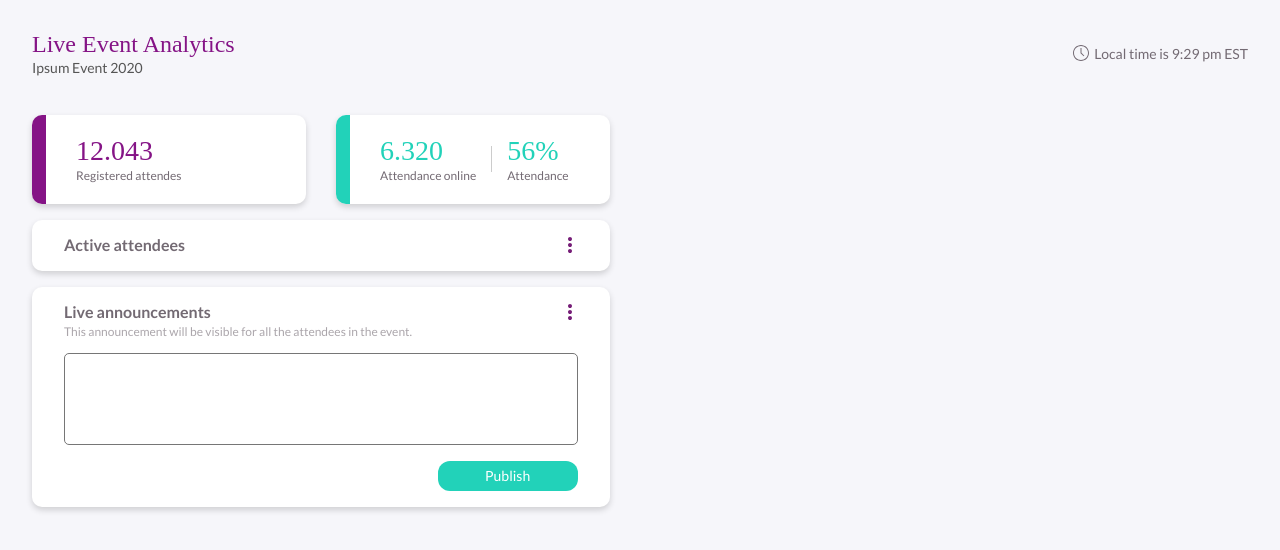
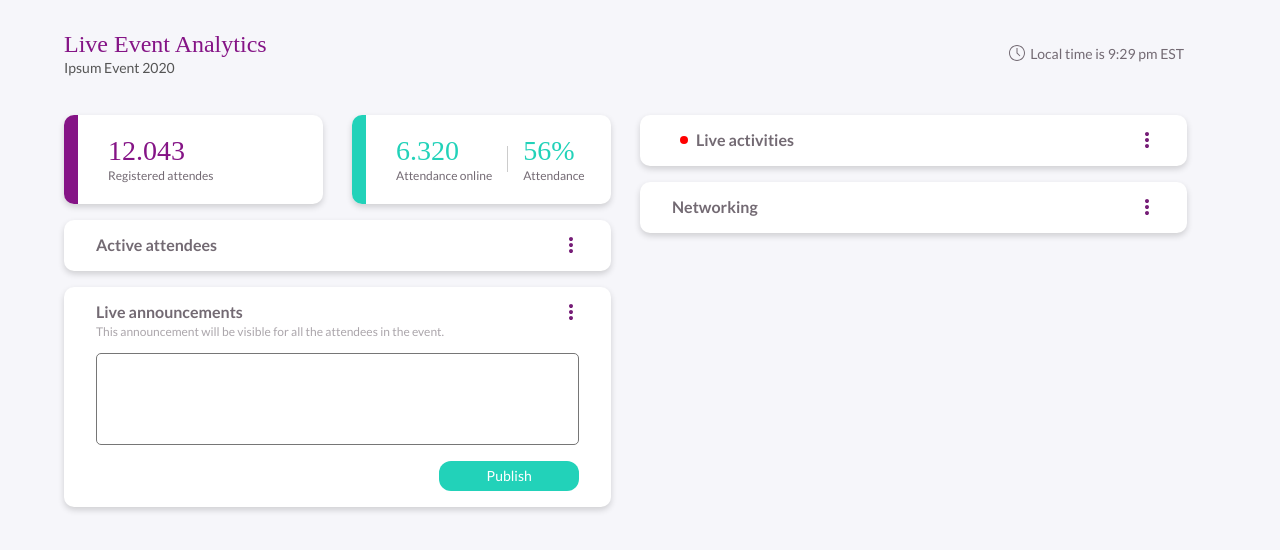
Before and after one commit to Eriold/eventtia, a React (Create React App) app: page / in a window 1280 px wide. Shown: the top 550 px of the page. Built offline with nearby package versions, Linux system fonts and the light colour scheme; a web font is replaced by a local one.

Commit message:
Add first step

```diff
--- a/src/components/App/index.jsx
+++ b/src/components/App/index.jsx
@@ -2,6 +2,7 @@ import React from 'react'
 import { BrowserRouter as Router, Route, Redirect, Switch } from 'react-router-dom'
 import { Step1, Step2, Step3, Step4 } from 'pages/Steps'
 import { Error } from 'pages/Error'
+import { Layout } from 'components/Layout'
 
 const Routes = () => {
   return (
@@ -18,8 +19,10 @@ const Routes = () => {
 
 export const App = () => {
   return (
-    <Router>
-      <Routes />
-    </Router>
+    <Layout>
+      <Router>
+        <Routes />
+      </Router>
+    </Layout>
   )
 }
--- a/src/components/Board/components/BoardStandard/index.jsx
+++ b/src/components/Board/components/BoardStandard/index.jsx
@@ -2,7 +2,6 @@ import React from 'react'
 import styled from 'styled-components'
 import { MenuItem } from 'components/Icon'
 import { Flex, Box } from 'rebass'
-import PropTypes from 'prop-types'
 import { Button, StandardButton } from 'components/Button'
 import { Board } from '../Board'
 import { Text, Textarea } from 'components/Text'
@@ -79,12 +78,4 @@ const BoardStandard = ({
   )
 }
 
-BoardStandard.propTypes = {
-  liveShow: PropTypes.bool
-}
-
-BoardStandard.defaultProps = {
-  liveShow: true
-}
-
 export default BoardStandard
--- /dev/null
+++ b/src/components/Layout/index.jsx
@@ -0,0 +1,17 @@
+import React from 'react'
+import styled from 'styled-components'
+
+const MainContent = styled.div`
+  width: 100vw;
+  height: 100vh;
+`
+
+export const Layout = ({ children }) => {
+  return (
+    <MainContent
+      id='Main'
+    >
+      {children}
+    </MainContent>
+  )
+}
--- a/src/components/LocalTime/index.jsx
+++ b/src/components/LocalTime/index.jsx
@@ -5,7 +5,7 @@ import { Text } from 'components/Text'
 
 export const LocalTime = () => {
   const newTime = new Date()
-  const hour = newTime.getHours() > 12 ? newTime.getHours() - 12 : newTime.getHours
+  const hour = newTime.getHours() > 12 ? newTime.getHours() - 12 : newTime.getHours()
   const minute = (newTime.getMinutes() < 10 ? '0' : '') + newTime.getMinutes()
   const meridiem = newTime.getHours() < 12 ? 'am' : 'pm'
   const hourLocal = `${hour}:${minute} ${meridiem}`
--- a/src/pages/Steps/Step1/index.jsx
+++ b/src/pages/Steps/Step1/index.jsx
@@ -6,9 +6,10 @@ import { Text } from 'components/Text'
 import { LocalTime } from 'components/LocalTime'
 
 const Container = styled.div`
-  width: 95%;
+  width: 90%;
   height: auto;
-  margin: 32px;
+  margin: auto;
+  padding-top: 32px;
 `
 
 const Step1 = () => {
@@ -36,18 +37,20 @@ const Step1 = () => {
           </Flex>
         </Box>
         <Box mx='auto' />
-        <Box>
+        <Box mr='32px'>
           <LocalTime />
         </Box>
       </Flex>
       <Flex>
-        <Box width={1 / 4}>
+        <Box width={1 / 2}>
+          <Flex>
+            <Box width={1 / 2}>
               <BoardRegisted
                 title='12.043'
                 subtitle='Registered attendes'
               />
             </Box>
-        <Box width={1 / 4}>
+            <Box width={1 / 2}>
               <BoardOnline
                 title='6.320'
                 subtitle='Attendance online'
@@ -57,18 +60,31 @@ const Step1 = () => {
             </Box>
           </Flex>
           <Flex>
-        <Box width={1 / 2}>
-          <BoardStandard liveShow={false} title='Active attendees' />
+            <Box width={1}>
+              <BoardStandard title='Active attendees' />
             </Box>
           </Flex>
           <Flex>
-        <Box width={1 / 2}>
+            <Box width={1}>
               <BoardStandard
-            liveShow={false}
                 title='Live announcements'
                 description='This announcement will be visible for all the attendees in the event.'
                 buttonname='Publish'
               />
+            </Box>
+          </Flex>
+        </Box>
+        <Box width={1 / 2}>
+          <Flex>
+            <Box width={1}>
+              <BoardStandard liveShow title='Live activities' />
+            </Box>
+          </Flex>
+          <Flex>
+            <Box width={1}>
+              <BoardStandard title='Networking' />
+            </Box>
+          </Flex>
         </Box>
       </Flex>
     </Container>
```
Lines whose indentation alone changed are shown as unchanged.
